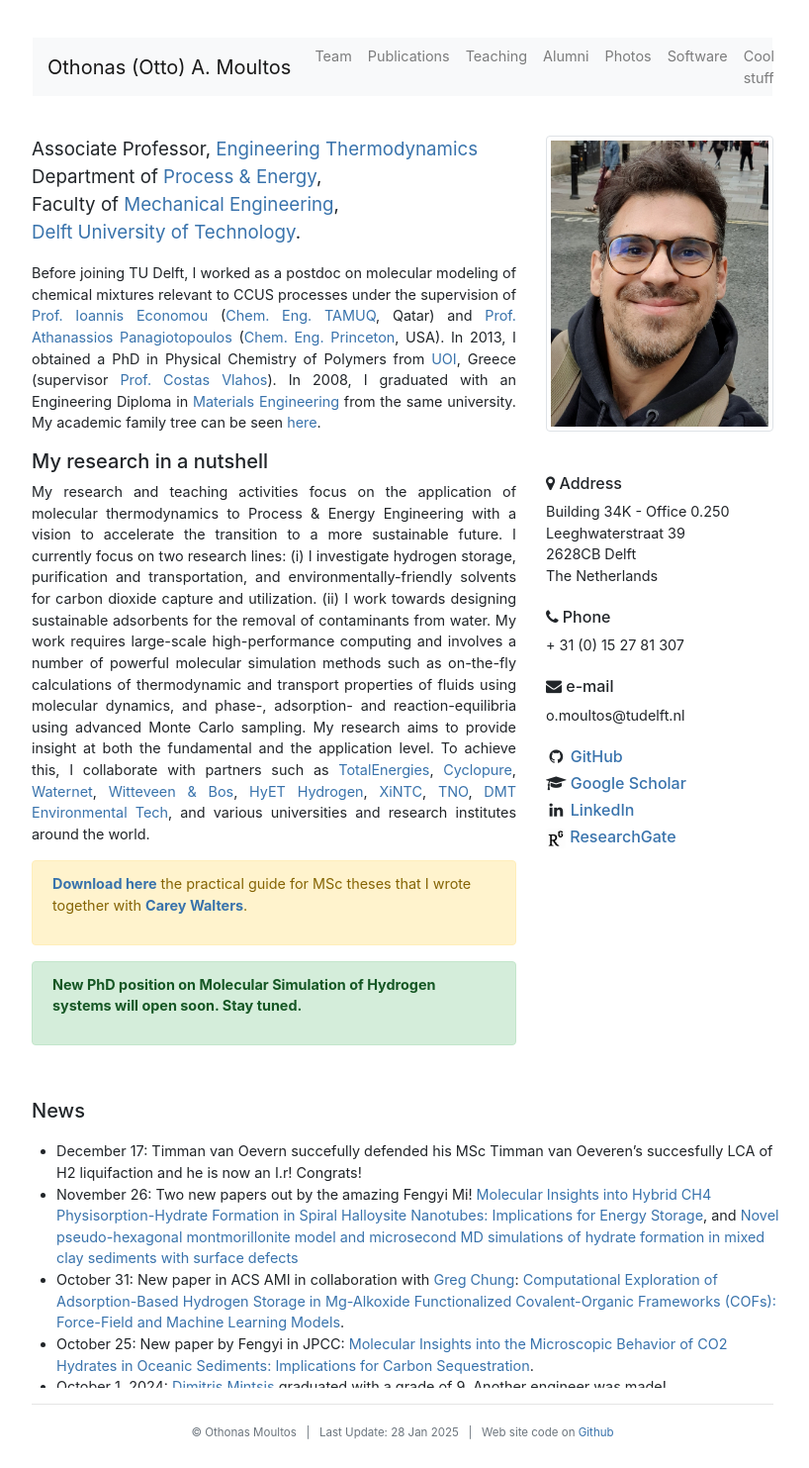
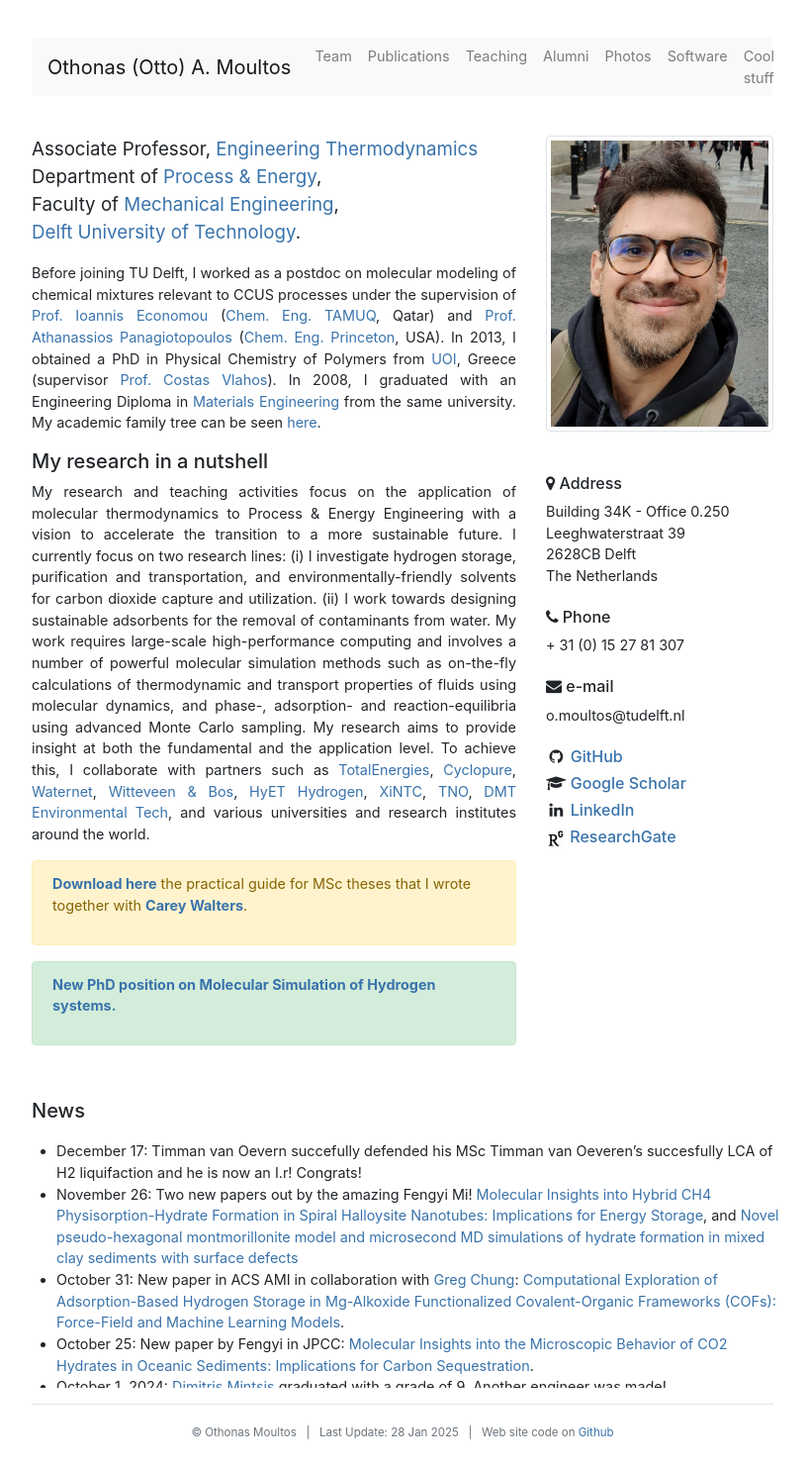
Before and after one commit to omoultosEthTuDelft/web, a Jekyll site: the page built from index.md, in a window 1280 px wide. Shown: the whole page at 99% size, without its empty margins (233-1051 px from the left). Built offline with Jekyll 4.4.1, drawn with Linux system fonts in a browser that asks for light colours; nearby versions of some CDN libraries.

Commit message:
phdPosition

```diff
--- a/index.md
+++ b/index.md
@@ -36,7 +36,7 @@ My research and teaching activities focus on the application of molecular thermo
 </div>
 
 <div class="alert alert-success" role="alert" markdown="1">
-  <strong>New PhD position on Molecular Simulation of Hydrogen systems will open soon. Stay tuned.</strong>
+<a href="https://careers.tudelft.nl/job/Delft-PhD-Position-Molecular-Modeling-of-Hydrogen-Production-via-Water-Electrolysis-2628-CD/810877102/"><strong>New PhD position on Molecular Simulation of Hydrogen systems.</strong></a>
 </div>
 <!-- <div class="alert alert-success" role="alert" markdown="1"> 2 PhD positions open:
   <a href="https://www.tudelft.nl/over-tu-delft/werken-bij-tu-delft/vacatures/details/?nPostingId=4211&nPostingTargetId=11873&id=QEZFK026203F3VBQBLO6G68W9&LG=UK&mask=external"><strong>Computational design of adsorbents for the removal of micropollutants from water</strong></a> and <a href="https://www.tudelft.nl/over-tu-delft/werken-bij-tu-delft/vacatures/details?jobId=14239"><strong>Accelerating Molecular Simulations with AI for The Design of New PFAS Absorbants</strong></a>.
```
